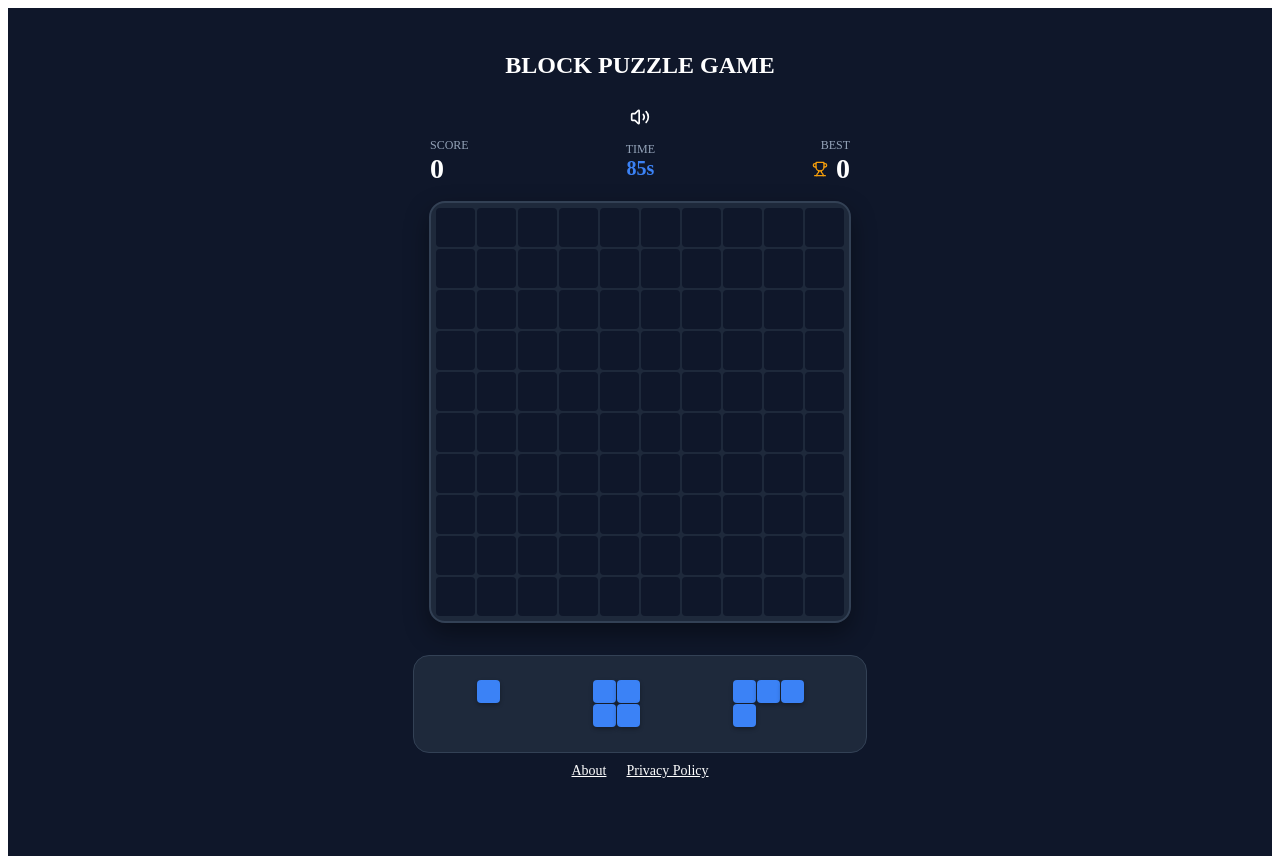
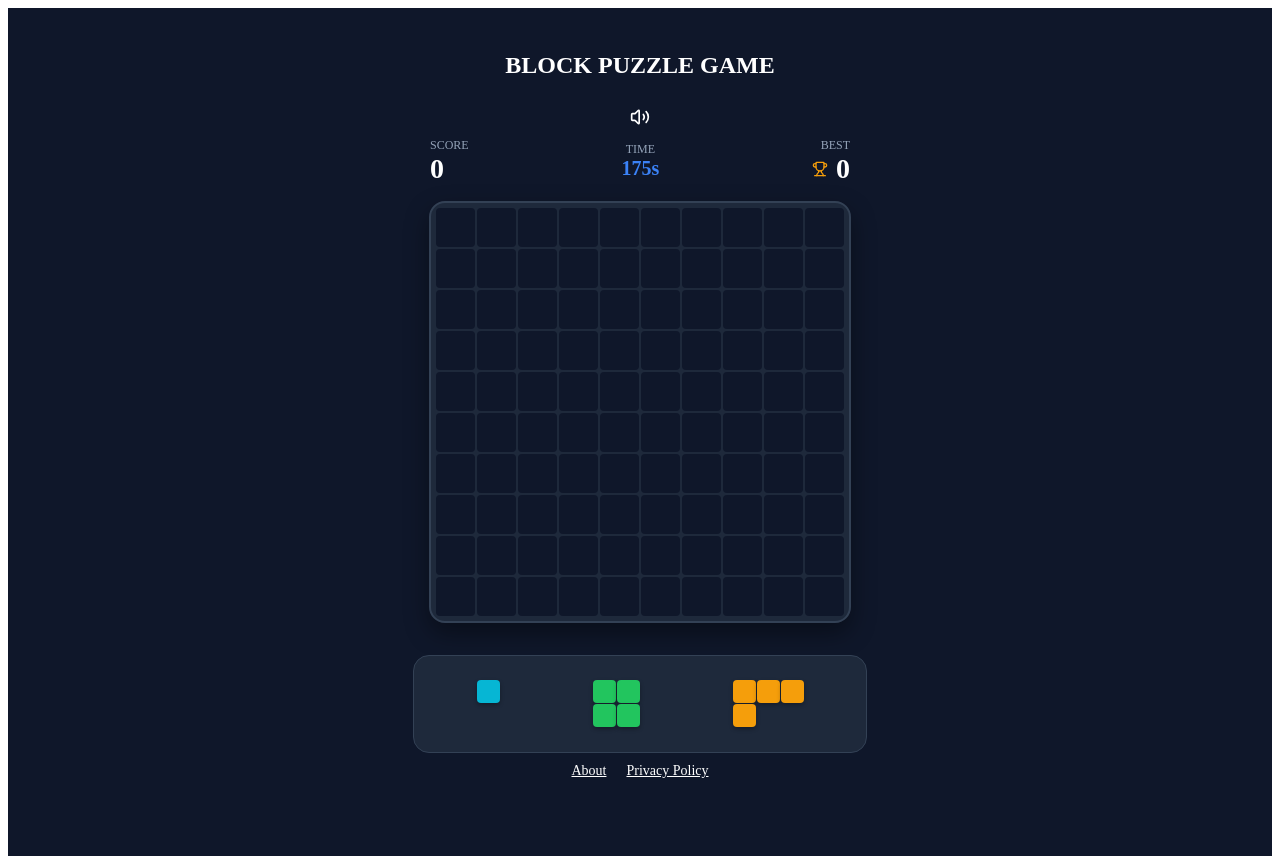
Before and after one commit to avetisyanaida/block-puzzle, a Next.js app: page / in a window 1280 px wide. Built offline with nearby package versions, Linux system fonts and the light colour scheme.

Commit message:
change styles for grids

```diff
--- a/src/components/BlockPuzzleGame/BlockPuzzleGame.module.scss
+++ b/src/components/BlockPuzzleGame/BlockPuzzleGame.module.scss
@@ -1,5 +1,5 @@
 .wrapper {
-  height: 100vh;
+  min-height: 100dvh;
   padding: 24px 16px;
   display: flex;
   flex-direction: column;
--- a/src/components/BlockPuzzleGame/BlockPuzzleGame.tsx
+++ b/src/components/BlockPuzzleGame/BlockPuzzleGame.tsx
@@ -39,7 +39,7 @@ export function BlockPuzzleGame() {
     const cellSize = useResponsiveCellSize()
     const previewCellSize = Math.floor(cellSize * 0.6)
 
-    const [timeLeft, setTimeLeft] = useState(90)
+    const [timeLeft, setTimeLeft] = useState(180)
     const [timeOver, setTimeOver] = useState(false)
     const {
         init,
@@ -102,9 +102,9 @@ export function BlockPuzzleGame() {
         if (combo > 0 && !gameOver && !timeOver) {
             let bonus = 0
 
-            if (combo === 1) bonus = 3
-            else if (combo === 2) bonus = 6
-            else if (combo >= 3) bonus = 9
+            if (combo === 1) bonus = 9
+            else if (combo === 2) bonus = 13
+            else if (combo >= 3) bonus = 19
 
             playCombo()
 
--- a/src/components/DraggableBlock/DraggableBlock.tsx
+++ b/src/components/DraggableBlock/DraggableBlock.tsx
@@ -16,6 +16,15 @@ interface DraggableBlockProps {
     disabled: boolean
 }
 
+const COLORS = [
+    "#4F46E5", // indigo
+    "#06B6D4", // cyan
+    "#22C55E", // green
+    "#F59E0B", // amber
+    "#EF4444", // red
+    "#A855F7", // purple
+]
+
 export function DraggableBlock({
                                    block,
                                    blockId,
@@ -27,6 +36,7 @@ export function DraggableBlock({
                                    onDragCancel,
                                    disabled,
                                }: DraggableBlockProps) {
+    const color = COLORS[blockId % COLORS.length]
     const isDragging = useRef(false)
     const dragRef = useRef<HTMLDivElement | null>(null)
     const ghostRef = useRef<HTMLDivElement | null>(null)
@@ -52,7 +62,7 @@ export function DraggableBlock({
                     cellDiv.style.margin = "1px"
                     cellDiv.style.borderRadius = "3px"
                     if (cell === 1) {
-                        cellDiv.style.backgroundColor = "hsl(var(--primary))"
+                        cellDiv.style.backgroundColor = color;
                         cellDiv.style.boxShadow = "inset 0 -2px 4px rgba(0,0,0,0.15), inset 0 1px 2px rgba(255,255,255,0.2)"
                     } else {
                         cellDiv.style.backgroundColor = "transparent"
@@ -84,7 +94,7 @@ export function DraggableBlock({
             document.body.appendChild(ghost)
             ghostRef.current = ghost
         },
-        [block, cellSize]
+        [block, cellSize, color]
     )
 
     const handlePointerDown = useCallback(
@@ -166,7 +176,9 @@ export function DraggableBlock({
                             style={{
                                 width: previewCellSize,
                                 height: previewCellSize,
+                                backgroundColor: cell === 1 ? color : "transparent",
                             }}
+
                         />
                     ))}
                 </div>
--- a/src/components/GameGrid/GameGrid.module.scss
+++ b/src/components/GameGrid/GameGrid.module.scss
@@ -27,7 +27,7 @@
 }
 
 .ghost {
-  background: rgba(59, 130, 246, 0.3);
+  background: rgba(52, 107, 208, 0.1);
 }
 
 .empty {
--- a/src/hooks/useBlockPuzzle.ts
+++ b/src/hooks/useBlockPuzzle.ts
@@ -143,8 +143,9 @@ export function useBlockPuzzle({sounds}: {
     )
 
     const handleDragStart = useCallback((_blockId: number, shape: number[][]) => {
+        sounds.playClick()
         activeBlockRef.current = { id: _blockId, shape }
-    }, [])
+    }, [sounds.playClick])
 
     const handleDragMove = useCallback(
         (absX: number, absY: number) => {
@@ -186,7 +187,7 @@ export function useBlockPuzzle({sounds}: {
                 const { newBoard, cleared, clearingCells: cells } = checkAndClear(next)
 
                 if (cleared > 0) {
-                    // sounds.playClear()
+                    sounds.playClear()
                     setClearingCells(cells)
                     setCombo((prev) => prev + 1)
                     setTimeout(() => setClearingCells(new Set()), 300)
```
